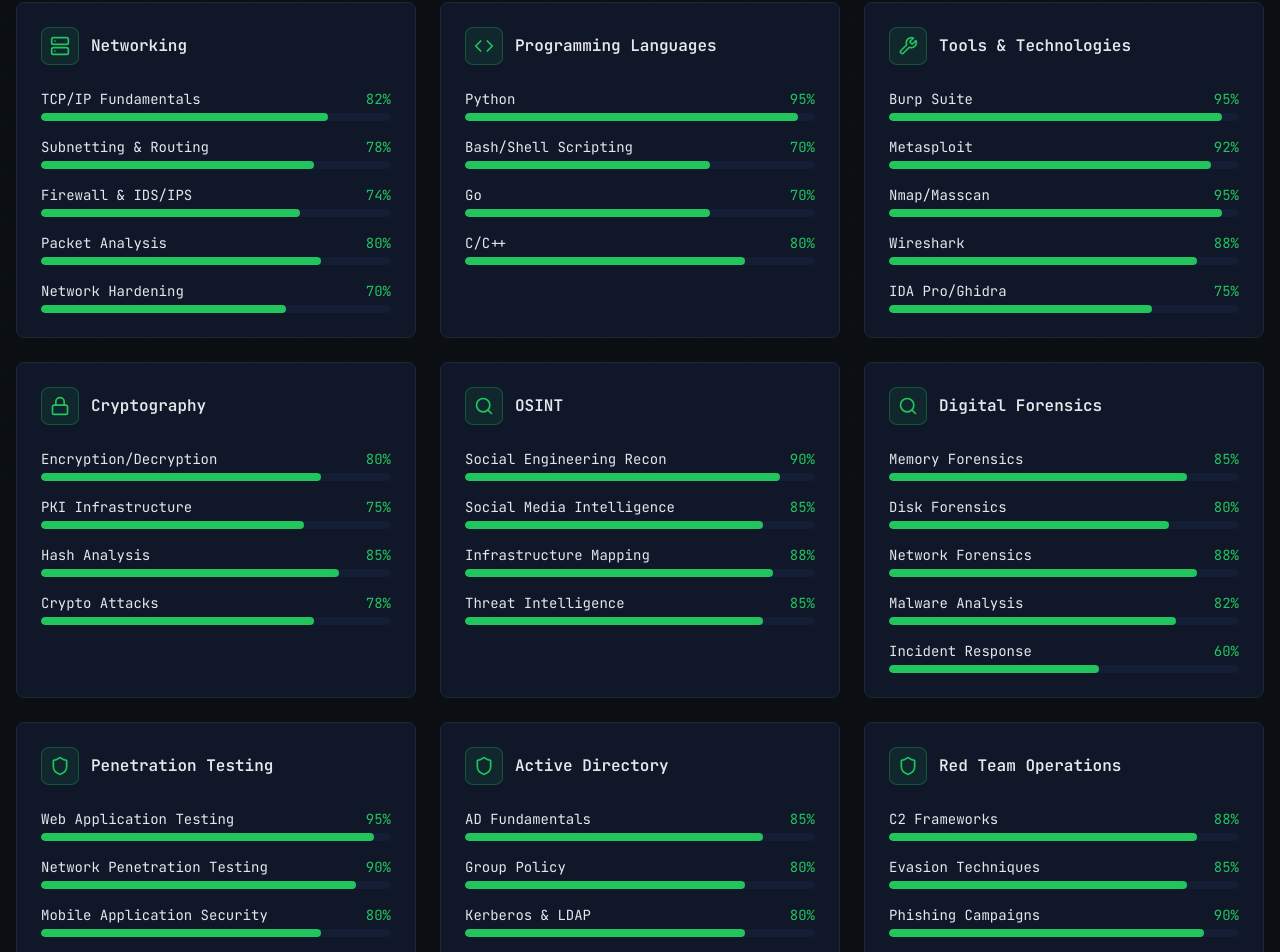
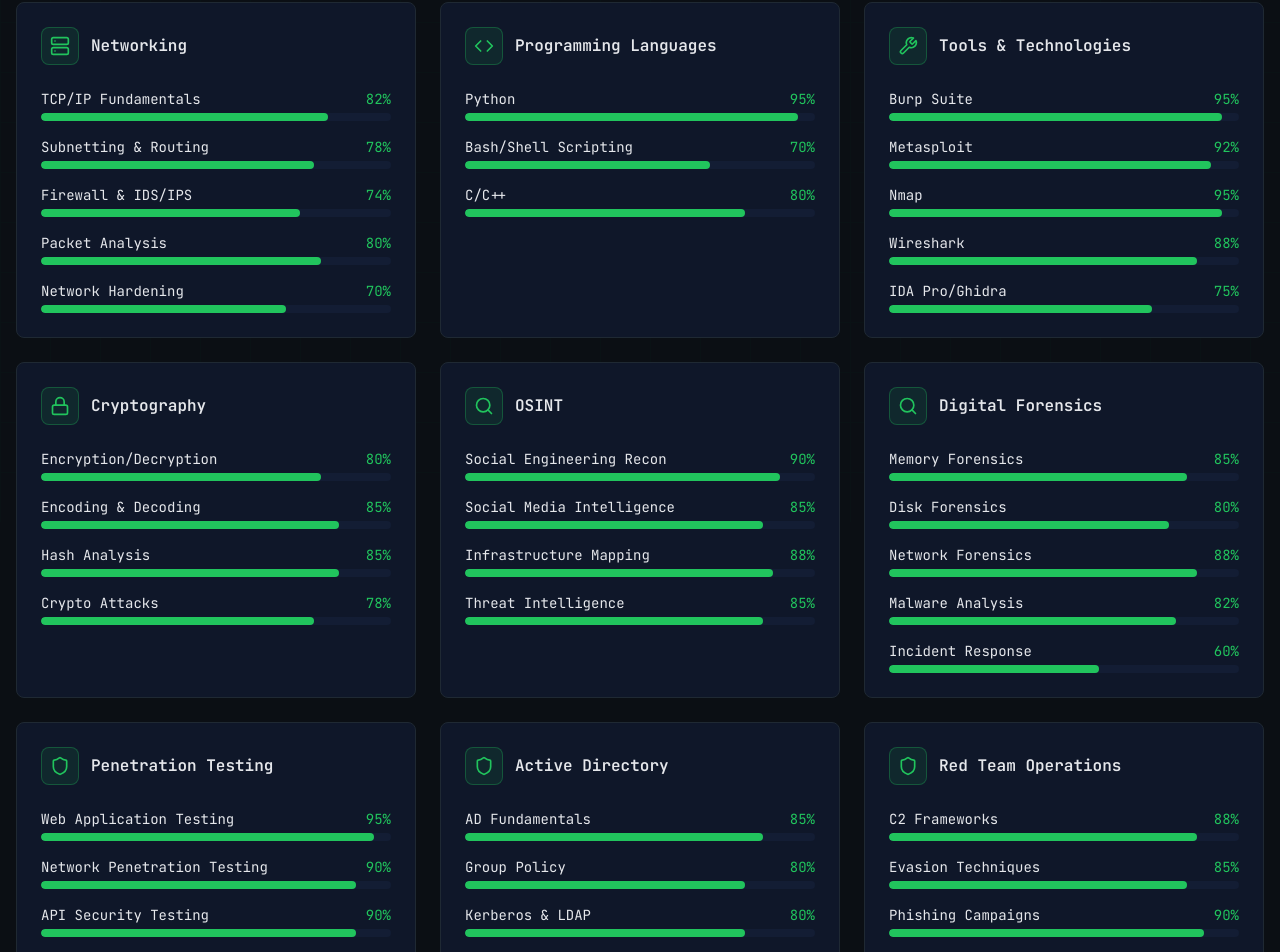
Before and after one commit to masum-billah14/portfolio1419, a React (Vite) app: page /skills in a window 1280 px wide. Shown: the part 278-1230 px from the top of the page. Built offline with nearby package versions, Linux system fonts and the light colour scheme.

Commit message:
Update certifications

```diff
--- a/src/pages/Skills.tsx
+++ b/src/pages/Skills.tsx
@@ -20,7 +20,6 @@
     skills: [
       { name: "Python", level: 95 },
       { name: "Bash/Shell Scripting", level: 70 },
-      { name: "Go", level: 70 },
       { name: "C/C++", level: 80 },
     ],
   },
@@ -30,7 +29,7 @@
     skills: [
       { name: "Burp Suite", level: 95 },
       { name: "Metasploit", level: 92 },
-      { name: "Nmap/Masscan", level: 95 },
+      { name: "Nmap", level: 95 },
       { name: "Wireshark", level: 88 },
       { name: "IDA Pro/Ghidra", level: 75 },
     ],
@@ -40,7 +39,7 @@
     icon: Lock,
     skills: [
       { name: "Encryption/Decryption", level: 80 },
-      { name: "PKI Infrastructure", level: 75 },
+      { name: "Encoding & Decoding", level: 85 },
       { name: "Hash Analysis", level: 85 },
       { name: "Crypto Attacks", level: 78 },
     ],
@@ -72,8 +71,7 @@
     skills: [
       { name: "Web Application Testing", level: 95 },
       { name: "Network Penetration Testing", level: 90 },
-      { name: "Mobile Application Security", level: 80 },
-      { name: "API Security Testing", level: 92 },
+      { name: "API Security Testing", level: 90 },
       { name: "Active Directory Attacks", level: 90 },
     ],
   },
```
